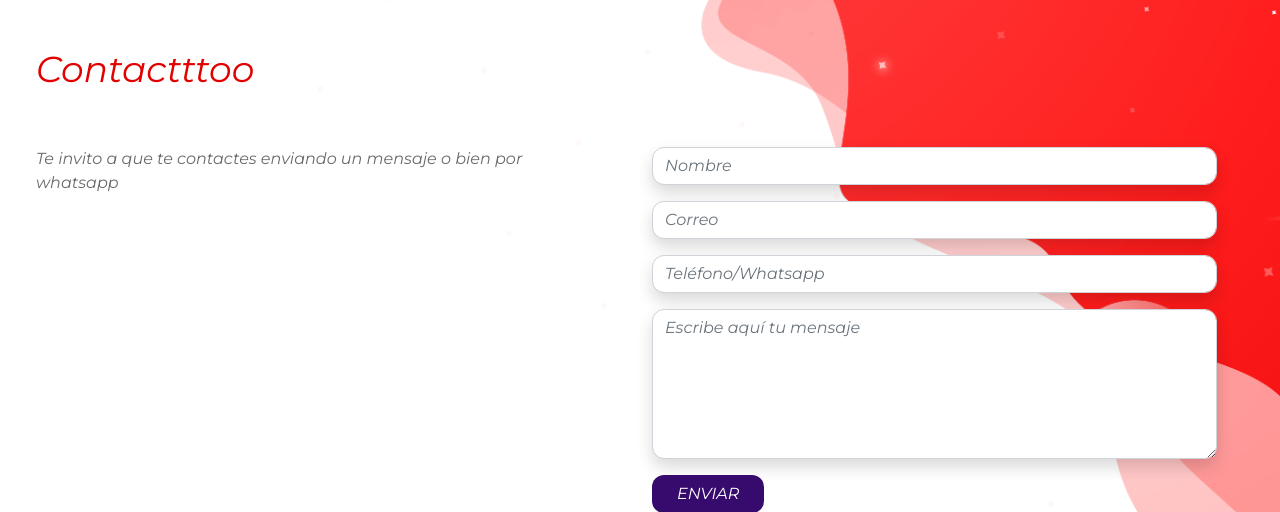
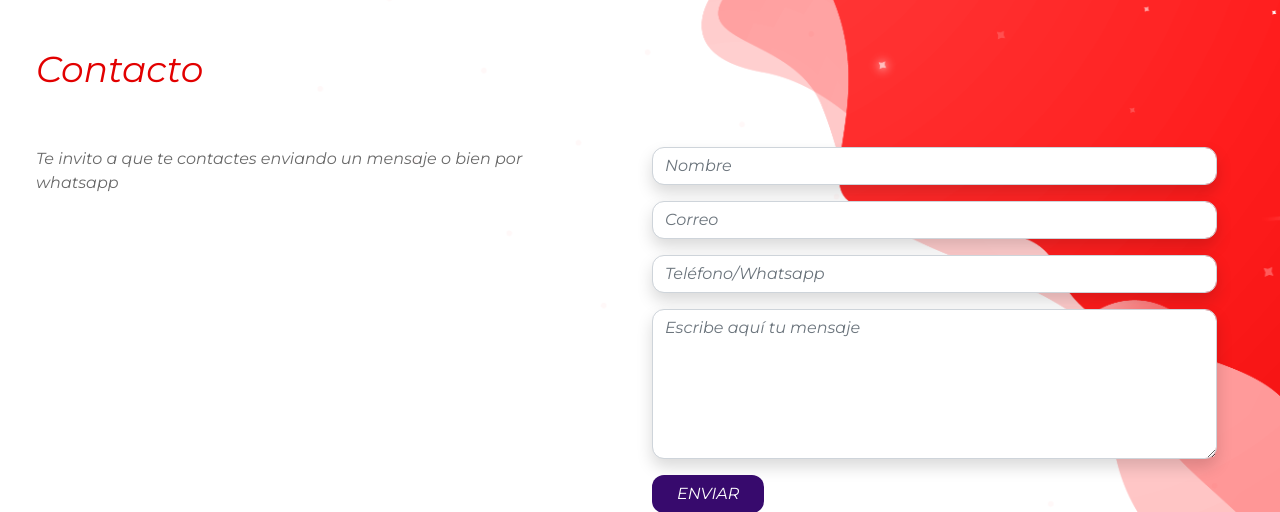
Before and after one commit to leooo1994/porfolio, a PHP site: page /contacto.php in a window 1280 px wide. Shown: the part 56-568 px from the top of the page. Run offline with PHP 8.4, Linux system fonts and the light colour scheme; some libraries are stand-ins or nearby versions.

Commit message:
modificacion 5

```diff
--- a/contacto.php
+++ b/contacto.php
@@ -29,7 +29,7 @@
     <main class="conteiner">
         <div class="row">
             <div class="col-12 py-5 px-5">
-                <h1>Contactttoo</h1>
+                <h1>Contacto</h1>
 
             </div>
 
```
